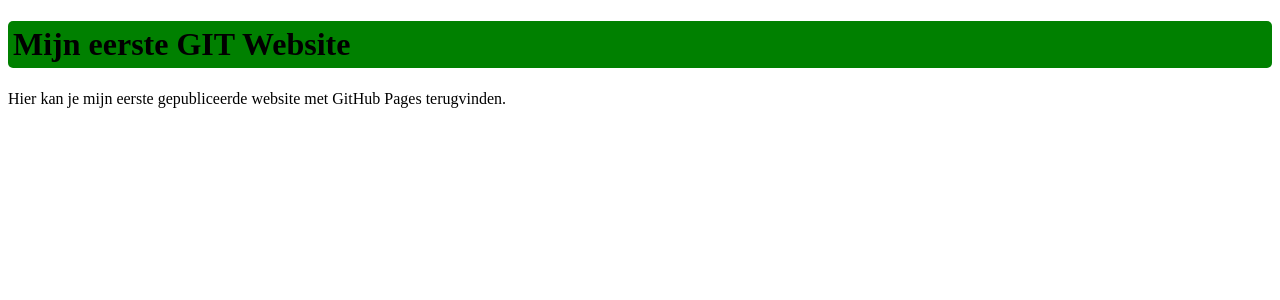
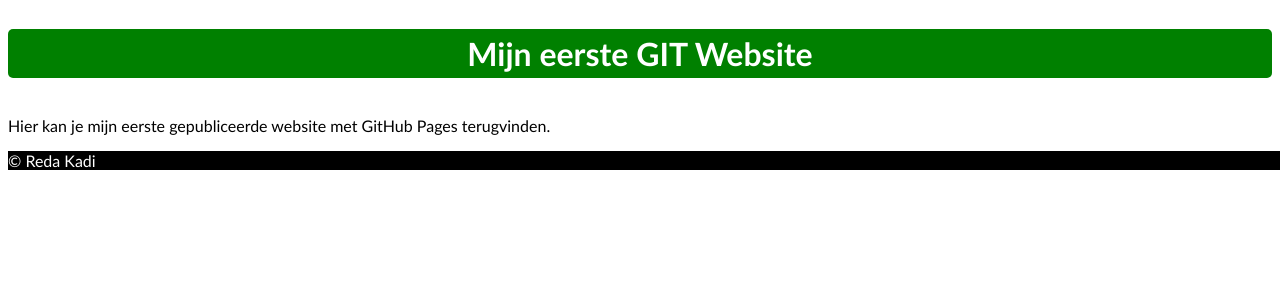
Before and after one commit to RedaK-immalle/RedaK-immalle.github.io, a PHP site: page / in a window 1280 px wide. Shown: the top 300 px of the page. Run offline with PHP 8.4, Linux system fonts and the light colour scheme.

Commit message:
Excercise complete -> put footer at bottom

```diff
--- a/EersteGitWebsite/index.html
+++ b/EersteGitWebsite/index.html
@@ -9,5 +9,7 @@
     <body>
         <h1>Mijn eerste GIT Website</h1>
         <p>Hier kan je mijn eerste gepubliceerde website met GitHub Pages terugvinden.</p>
+
+        <footer>&copy; Reda Kadi</footer>
     </body>
 </html>
--- a/EersteGitWebsite/style.css
+++ b/EersteGitWebsite/style.css
@@ -1,5 +1,23 @@
+* {
+    font-family: 'Trebuchet MS', 'Lucida Sans Unicode', 'Lucida Grande', 'Lucida Sans', Arial, sans-serif;
+}
+
+body {
+    display: flex;
+    flex-direction: column;
+}
+
 h1 {
     background-color: green;
     padding: 5px;
     border-radius: 5px;
+    color: white;
+    text-align: center;
 }
+
+footer {
+    background-color: black;
+    color: white;
+    margin-top: auto;
+    width: 100vw;
+}
```
